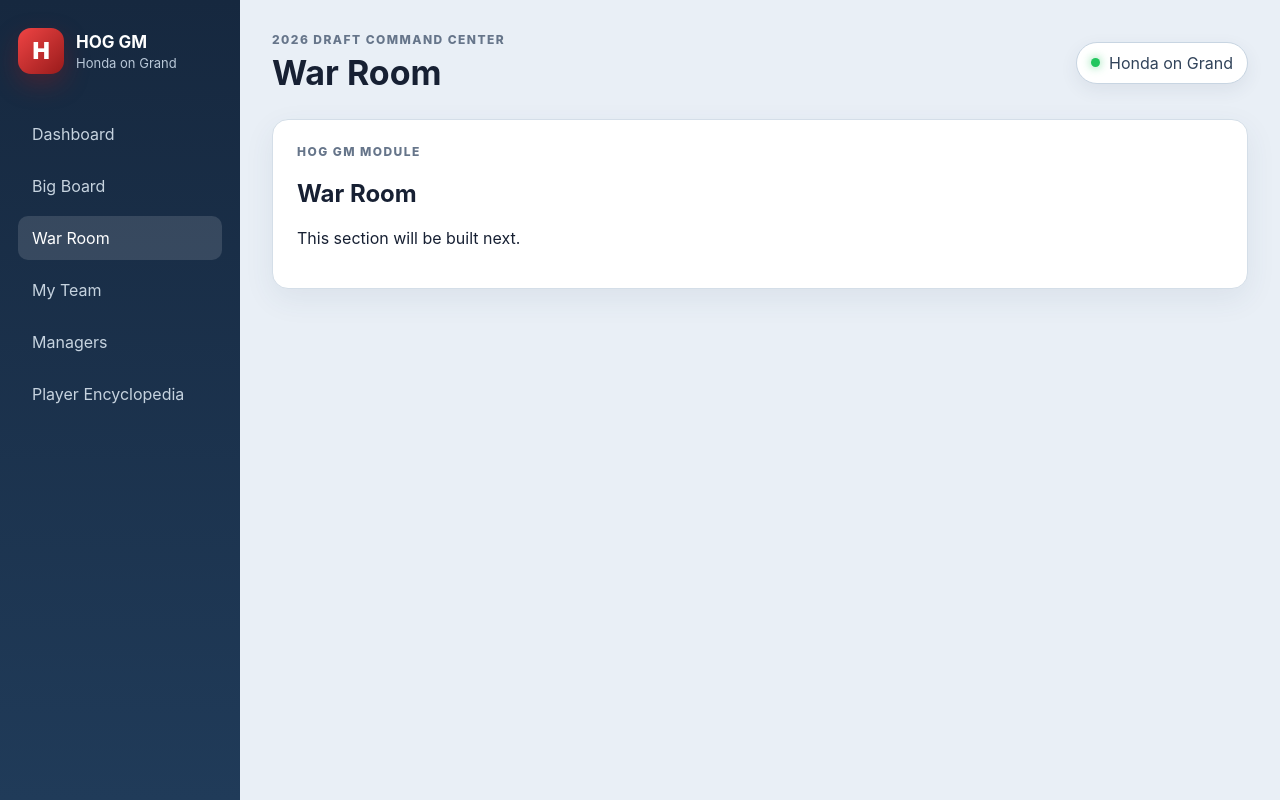
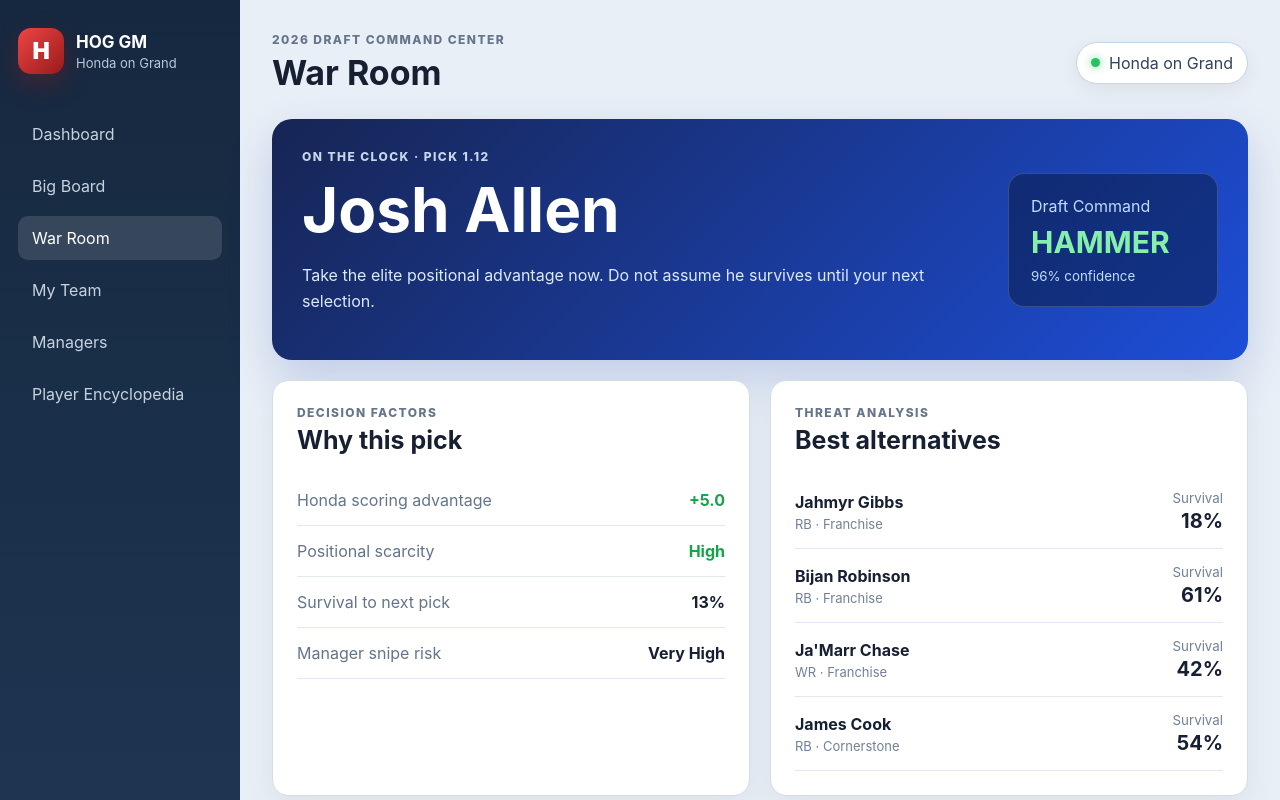
Before and after one commit to glassdion-apps/hog-gm, a React (Vite) app: page / in a window 1280 px wide. Both pictures are taken after a click on the button "War Room". Shown: the top 800 px of the page. Built offline with nearby package versions, Linux system fonts and the light colour scheme.

Commit message:
Build War Room decision screen

```diff
--- a/src/App.css
+++ b/src/App.css
@@ -460,4 +460,172 @@ nav button.active {
   .big-board {
     min-width: 820px;
   }
+}.war-room {
+  display: grid;
+  gap: 20px;
 }
+
+.war-decision {
+  display: flex;
+  align-items: center;
+  justify-content: space-between;
+  gap: 24px;
+  padding: 30px;
+  border-radius: 20px;
+  background: linear-gradient(135deg, #172554, #1d4ed8);
+  color: white;
+  box-shadow: 0 18px 45px rgba(30, 64, 175, 0.2);
+}
+
+.war-decision h2 {
+  margin: 8px 0;
+  font-size: clamp(42px, 5vw, 62px);
+}
+
+.war-decision p:not(.eyebrow) {
+  max-width: 650px;
+  color: #dbeafe;
+  line-height: 1.6;
+}
+
+.war-command {
+  min-width: 210px;
+  padding: 22px;
+  border: 1px solid rgba(255, 255, 255, 0.16);
+  border-radius: 16px;
+  background: rgba(7, 20, 50, 0.45);
+}
+
+.war-command span,
+.war-command strong,
+.war-command small {
+  display: block;
+}
+
+.war-command span,
+.war-command small {
+  color: #bfdbfe;
+}
+
+.war-command strong {
+  margin: 8px 0;
+  color: #86efac;
+  font-size: 30px;
+}
+
+.war-grid {
+  display: grid;
+  grid-template-columns: 1fr 1fr;
+  gap: 20px;
+}
+
+.factor-list,
+.alternative-list {
+  display: grid;
+}
+
+.decision-factor,
+.alternative-row {
+  display: flex;
+  align-items: center;
+  justify-content: space-between;
+  gap: 16px;
+  padding: 15px 0;
+  border-bottom: 1px solid #e2e8f0;
+}
+
+.decision-factor span {
+  color: #64748b;
+}
+
+.decision-factor strong {
+  color: #172033;
+}
+
+.positive-value {
+  color: #16a34a !important;
+}
+
+.alternative-row > div:first-child strong,
+.alternative-row > div:first-child span {
+  display: block;
+}
+
+.alternative-row > div:first-child span {
+  margin-top: 4px;
+  color: #718196;
+  font-size: 13px;
+}
+
+.survival {
+  text-align: right;
+}
+
+.survival small,
+.survival strong {
+  display: block;
+}
+
+.survival small {
+  color: #718196;
+}
+
+.survival strong {
+  margin-top: 3px;
+  color: #172033;
+  font-size: 20px;
+}
+
+.checklist {
+  display: grid;
+  grid-template-columns: 1fr 1fr;
+  gap: 12px;
+  margin-bottom: 20px;
+}
+
+.checklist-item {
+  display: flex;
+  align-items: center;
+  gap: 10px;
+  padding: 13px;
+  border: 1px solid #dce5ee;
+  border-radius: 10px;
+  background: #f8fafc;
+  color: #334155;
+}
+
+.checklist-item input {
+  width: 17px;
+  height: 17px;
+}
+
+.draft-button {
+  width: 100%;
+  padding: 15px;
+  border: 0;
+  border-radius: 11px;
+  background: #16a34a;
+  color: white;
+  font-weight: 900;
+  cursor: pointer;
+}
+
+.draft-button:hover {
+  background: #15803d;
+}
+
+@media (max-width: 800px) {
+  .war-decision {
+    align-items: flex-start;
+    flex-direction: column;
+  }
+
+  .war-command {
+    width: 100%;
+  }
+
+  .war-grid,
+  .checklist {
+    grid-template-columns: 1fr;
+  }
+}
--- a/src/App.tsx
+++ b/src/App.tsx
@@ -100,7 +100,7 @@ function App() {
 
         {page === 'dashboard' && <Dashboard />}
         {page === 'board' && <BigBoard />}
-        {page === 'warroom' && <Placeholder title="War Room" />}
+        {page === 'warroom' && <WarRoom />}
         {page === 'team' && <Placeholder title="My Team" />}
         {page === 'managers' && <Placeholder title="Manager Tracker" />}
         {page === 'encyclopedia' && (
@@ -269,6 +269,135 @@ function BigBoard() {
       )}
     </section>
   )
+}function WarRoom() {
+  const recommendation = players.find(
+    (player) => player.name === 'Josh Allen',
+  )
+
+  const alternatives = players
+    .filter((player) => player.name !== 'Josh Allen')
+    .slice(0, 4)
+
+  return (
+    <div className="war-room">
+      <section className="war-decision">
+        <div>
+          <p className="eyebrow light">On the clock · Pick 1.12</p>
+          <h2>{recommendation?.name}</h2>
+
+          <p>
+            Take the elite positional advantage now. Do not assume he survives
+            until your next selection.
+          </p>
+        </div>
+
+        <div className="war-command">
+          <span>Draft Command</span>
+          <strong>{recommendation?.action}</strong>
+          <small>96% confidence</small>
+        </div>
+      </section>
+
+      <section className="war-grid">
+        <article className="panel">
+          <p className="eyebrow">Decision factors</p>
+          <h3>Why this pick</h3>
+
+          <div className="factor-list">
+            <DecisionFactor
+              label="Honda scoring advantage"
+              value="+5.0"
+              positive
+            />
+
+            <DecisionFactor
+              label="Positional scarcity"
+              value="High"
+              positive
+            />
+
+            <DecisionFactor
+              label="Survival to next pick"
+              value="13%"
+            />
+
+            <DecisionFactor
+              label="Manager snipe risk"
+              value="Very High"
+            />
+          </div>
+        </article>
+
+        <article className="panel">
+          <p className="eyebrow">Threat analysis</p>
+          <h3>Best alternatives</h3>
+
+          <div className="alternative-list">
+            {alternatives.map((player, index) => (
+              <div className="alternative-row" key={player.name}>
+                <div>
+                  <strong>{player.name}</strong>
+                  <span>
+                    {player.position} · {player.tier}
+                  </span>
+                </div>
+
+                <div className="survival">
+                  <small>Survival</small>
+                  <strong>{[18, 61, 42, 54][index]}%</strong>
+                </div>
+              </div>
+            ))}
+          </div>
+        </article>
+      </section>
+
+      <section className="panel">
+        <p className="eyebrow">War Room checklist</p>
+        <h3>Final review</h3>
+
+        <div className="checklist">
+          <ChecklistItem text="Tier break reviewed" />
+          <ChecklistItem text="Honda ADP checked" />
+          <ChecklistItem text="Manager tendencies reviewed" />
+          <ChecklistItem text="Roster construction approved" />
+        </div>
+
+        <button className="draft-button">
+          Draft {recommendation?.name}
+        </button>
+      </section>
+    </div>
+  )
+}
+
+function DecisionFactor({
+  label,
+  value,
+  positive = false,
+}: {
+  label: string
+  value: string
+  positive?: boolean
+}) {
+  return (
+    <div className="decision-factor">
+      <span>{label}</span>
+
+      <strong className={positive ? 'positive-value' : ''}>
+        {value}
+      </strong>
+    </div>
+  )
+}
+
+function ChecklistItem({ text }: { text: string }) {
+  return (
+    <label className="checklist-item">
+      <input type="checkbox" />
+      <span>{text}</span>
+    </label>
+  )
 }
 function Metric({
   label,
```
